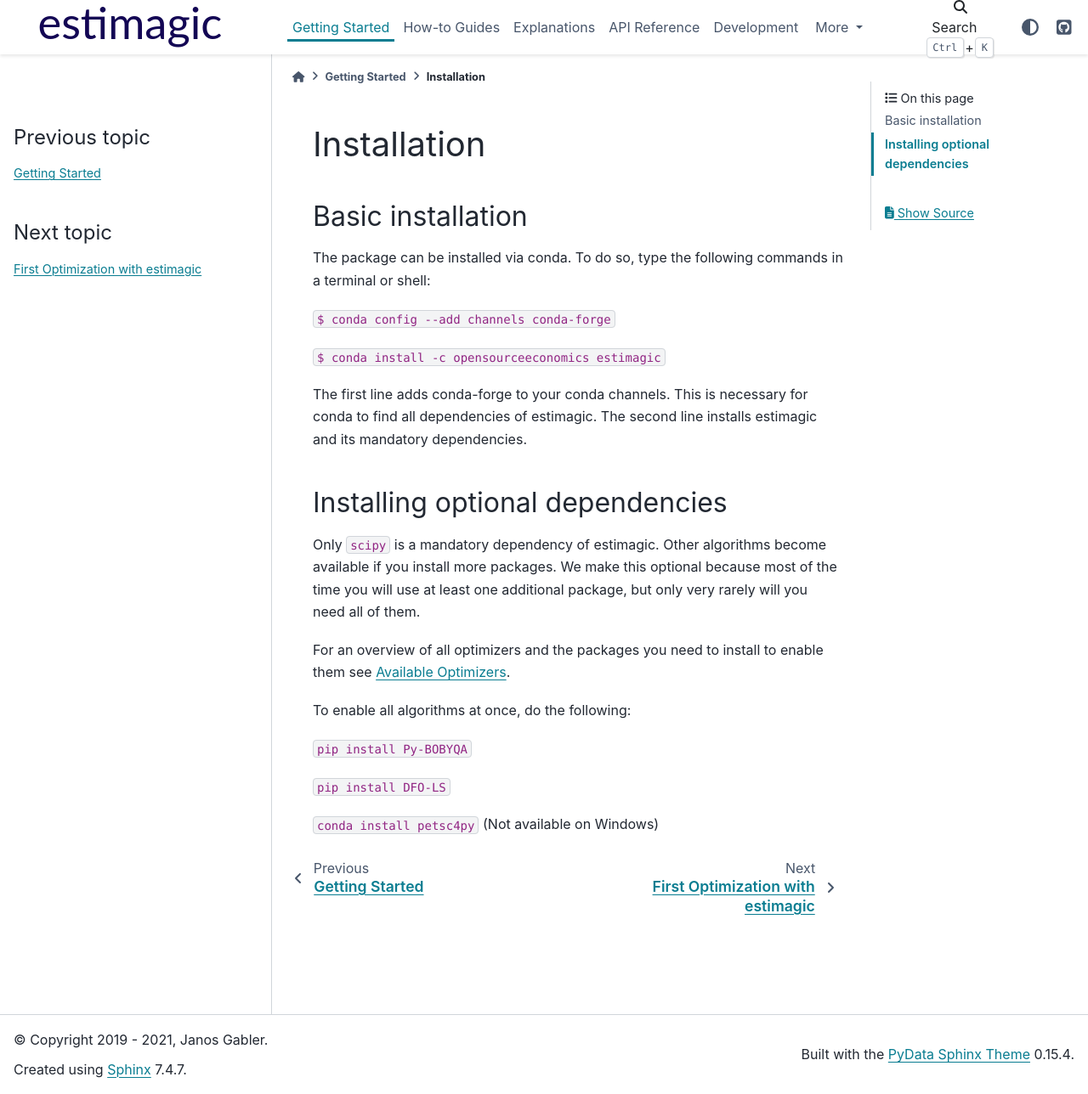
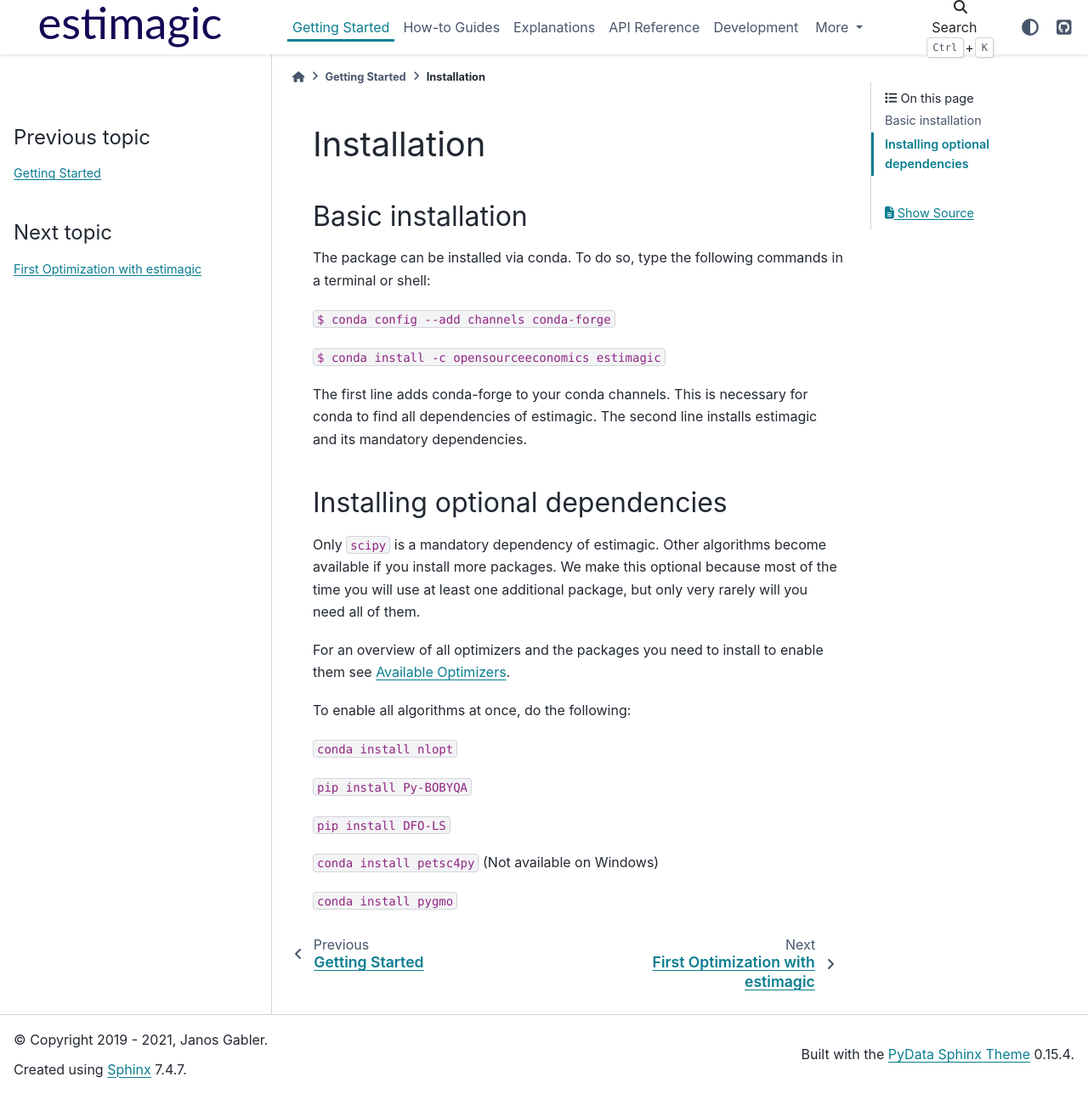
Before and after one commit to optimagic-dev/optimagic, a Sphinx documentation site: the page built from docs/source/getting_started/installation.rst, in a window 1280 px wide and 1288 px high. Shown: the whole window at 85% size. Built offline with Sphinx 7.4.7 and the PyData theme 0.15.4, drawn with Linux system fonts in a browser that asks for light colours; pages that are not in the unit, such as notebooks, are missing from menus.

Commit message:
Add pygmo installation instructions.

```diff
--- a/docs/source/getting_started/installation.rst
+++ b/docs/source/getting_started/installation.rst
@@ -33,7 +33,7 @@
 
 To enable all algorithms at once, do the following:
 
-.. ``conda install nlopt``
+``conda install nlopt``
 
 ``pip install Py-BOBYQA``
 
@@ -43,4 +43,4 @@
 
 .. ``conda install cyipopt`` (Not available on Windows)
 
-.. ``conda install pygmo``
+``conda install pygmo``
```
